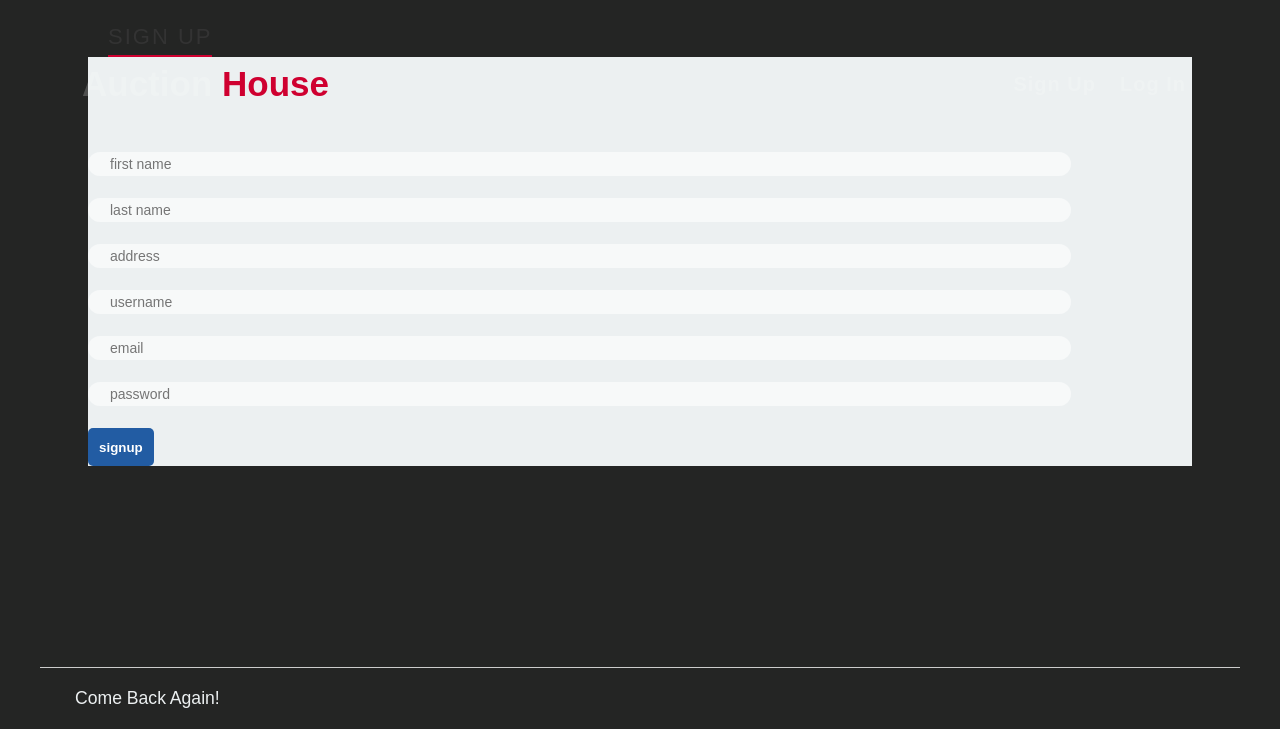
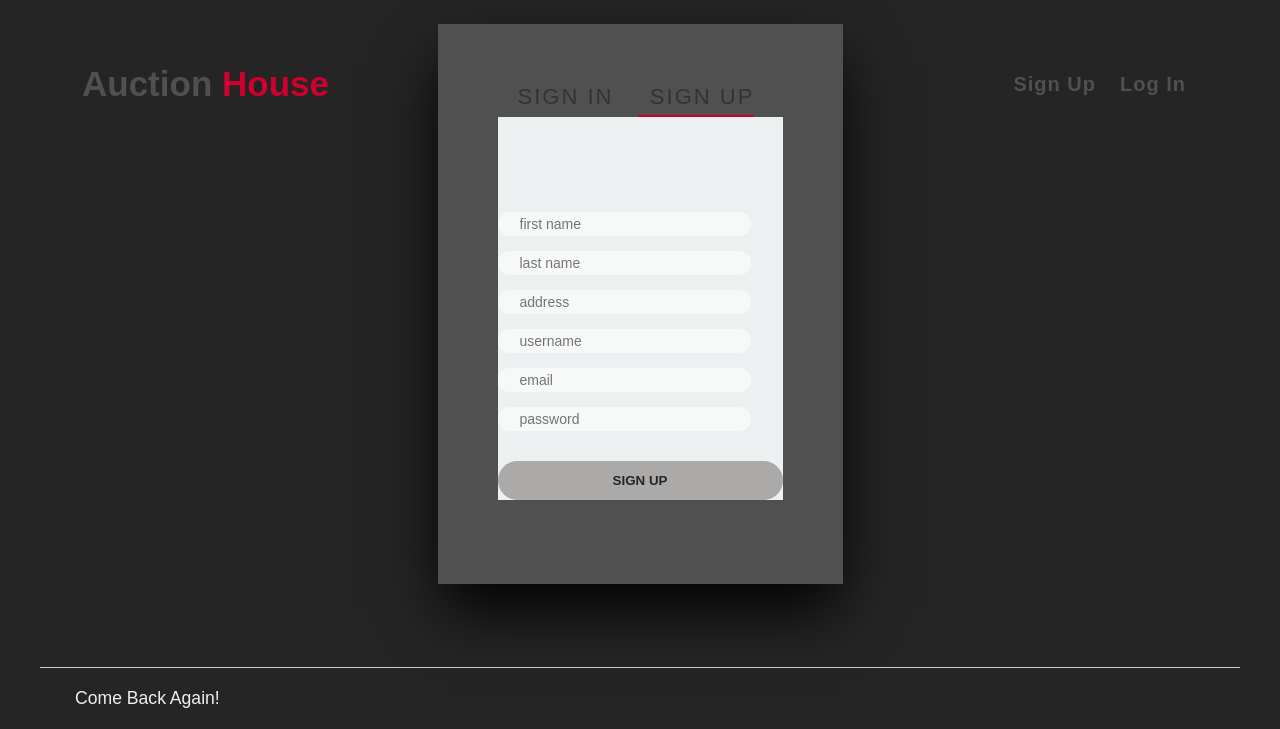
Before and after one commit to jarrettcoding/auction-house, a Node server app: template views/signup.handlebars in a window 1280 px wide. Shown: the part 71-800 px from the top of the page. Run offline with Node 20, Linux system fonts and the light colour scheme; the template is opened without the code that fills it, so the values that code supplies are empty; some libraries are stand-ins or nearby versions.

Commit message:
frontend | {{signup}} contaner to container bc spelling

```diff
--- a/public/stylesheets/style2.css
+++ b/public/stylesheets/style2.css
@@ -257,7 +257,7 @@ label {
   padding-left: 5px;
 }
 
-.signin {
+.signin, .signup {
    background-color: #aca9a9;
    color: #242524;
    width: 100%;
--- a/views/signup.handlebars
+++ b/views/signup.handlebars
@@ -1,4 +1,5 @@
-<div class="signup-contaner">
+<div class="signup-container">
+  <h2 class="inactive"> sign in </h2>
   <h2 class="active"> sign up </h2>
   <form class="signup-form">
     <div>
@@ -20,7 +21,7 @@
       <input type="password" id="password-signup" class="text" placeholder="password" />
     </div>
     <div>
-      <button type="signup">signup</button>
+      <button class="signup" type="signup">sign up</button>
     </div>
   </form>
   <script src="/javascript/signup.js"></script>
```
